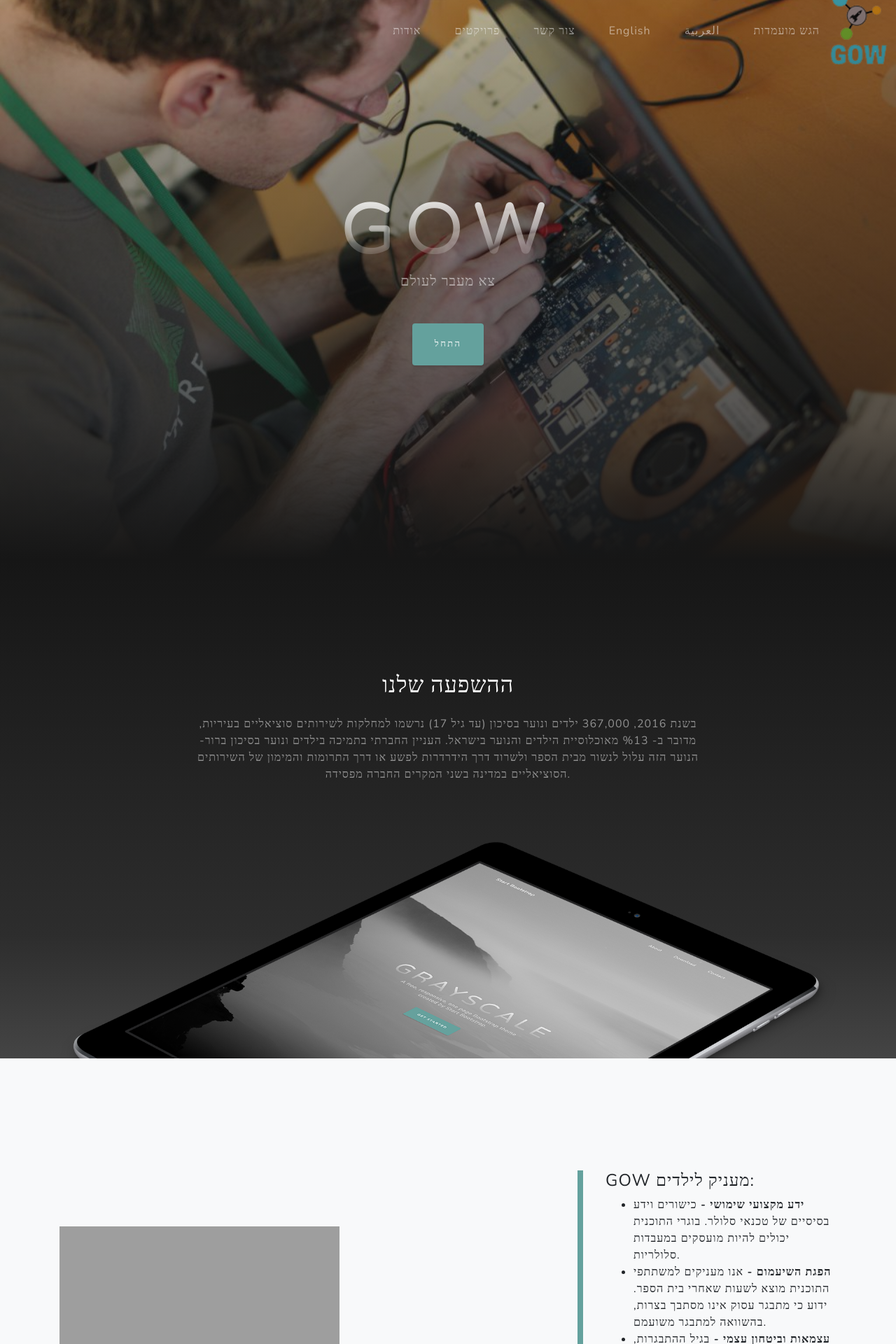
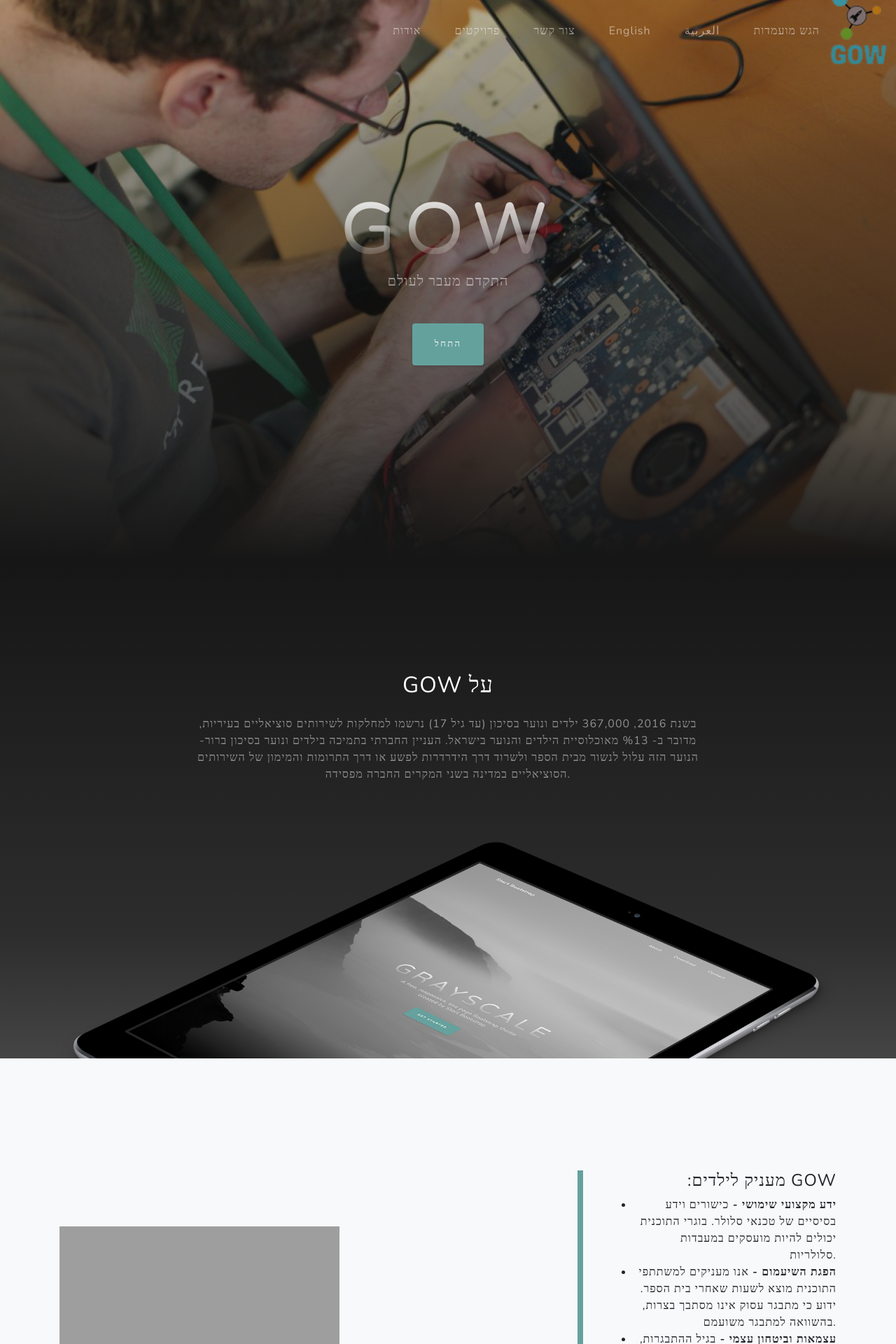
Before and after one commit to itamar19-meet/GOW, a Flask app: page /hebrew in a window 1280 px wide. Shown: the top 1920 px of the page at 70% size. Run offline with Flask 2, Linux system fonts and the light colour scheme; some libraries are stand-ins or nearby versions; grey boxes are pictures that could not be loaded.

Commit message:
Better Heb

```diff
--- a/templates/hebrew_website.html
+++ b/templates/hebrew_website.html
@@ -92,7 +92,7 @@
         <div class="mx-auto text-center">
           <h1 class="mx-auto my-0 text-uppercase">GOW</h1>
           <h2 class="text-white-50 mx-auto mt-2 mb-5">
-            צא מעבר לעולם
+            התקדם מעבר לעולם
           </h2>
           <a href="#about" class="btn btn-primary js-scroll-trigger"
             >התחל</a
@@ -106,7 +106,7 @@
       <div class="container">
         <div class="row">
           <div class="col-lg-8 mx-auto">
-            <h2 class="text-white mb-4">ההשפעה שלנו</h2>
+            <h2 class="text-white mb-4">GOW על</h2>
             <p class="text-white-50">
               בשנת 2016, 367,000 ילדים ונוער בסיכון (עד גיל 17) נרשמו למחלקות לשירותים סוציאליים בעיריות, מדובר ב- %13 מאוכלוסיית הילדים והנוער בישראל.
               העניין החברתי בתמיכה בילדים ונוער בסיכון ברור- הנוער הזה עלול לנשור מבית הספר ולשרוד דרך הידרדרות לפשע או דרך התרומות והמימון של השירותים הסוציאליים במדינה
@@ -133,8 +133,8 @@
           </div>
           </style>
           <div class="col-xl-4 col-lg-5">
-            <div class="featured-text text-center text-lg-left">
-              <h4>GOW מעניק לילדים:</h4>
+            <div class="featured-text text-center text-lg-right">
+              <h4>:מעניק לילדים GOW</h4>
               <p class="text-black-50 mb-0">
                 <ul>
                   <li>
```
